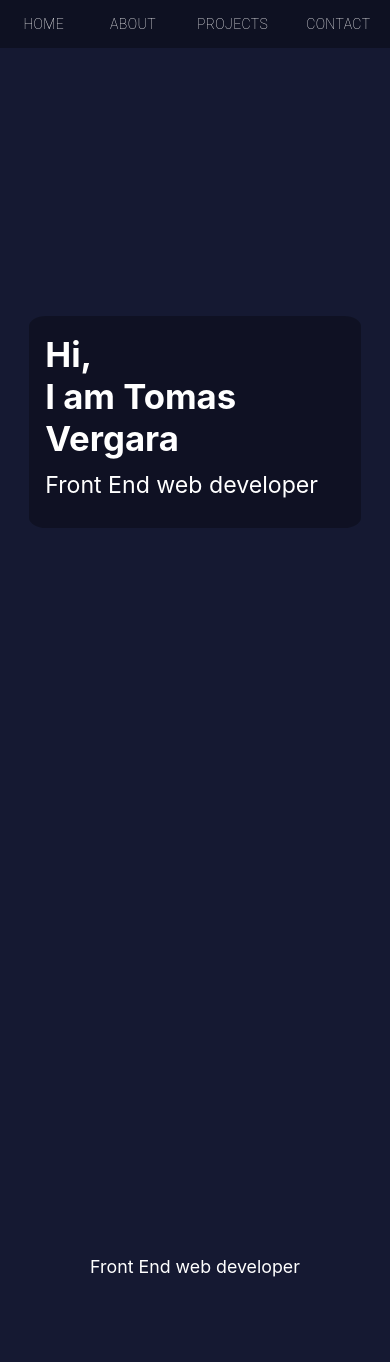
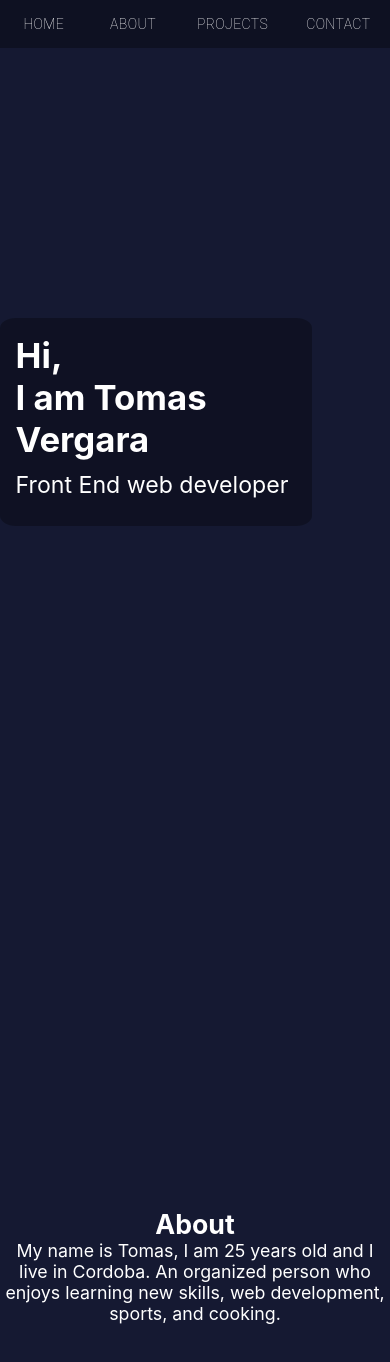
Before and after one commit to tomasVergara14/portfolio-tomas-vergara, a React (Create React App) app: page / in a window 390 px wide. Shown: the top 1362 px of the page. Built offline with nearby package versions, Linux system fonts and the light colour scheme.

Commit message:
home responsive

```diff
--- a/src/App.css
+++ b/src/App.css
@@ -14,3 +14,8 @@
   font-size: calc(10px + 2vmin);
   color: white;
 }
+.homePage{
+  width: 100%;
+  display: flex;
+  justify-content: center;
+}
--- a/src/App.js
+++ b/src/App.js
@@ -10,10 +10,10 @@ function App() {
   return (
     <div className="App">
       <NavBar/>
-      <div id="home">
+      <div className="homePage" id="home">
         <Pages id="home" body={<Home/>} />
       </div>
-      <div id="about">
+      <div className="aboutPage" id="about">
         <Pages id="about"  body={<About/>} />
       </div>
       <div id="projects">
--- a/src/Components/Pages/About/About.jsx
+++ b/src/Components/Pages/About/About.jsx
@@ -3,7 +3,8 @@ import React from 'react'
 const About = () => {
     return (
         <div className="aboutCard">
-                <p className="bodyAbout">Front End web developer </p>
+            <h2 className="aboutTitle">About</h2>
+            <p className="bodyAbout">My name is Tomas, I am 25 years old and I live in Cordoba. An organized person who enjoys learning new skills, web development, sports, and cooking. </p>
         </div>
 
     )
--- a/src/Components/Pages/Home/Home.css
+++ b/src/Components/Pages/Home/Home.css
@@ -1,10 +1,10 @@
 .containerHomeBody{
     display: flex;
-    flex-direction: column;
+    justify-content: center;
     text-align: left;
     font-size: 1.3em;
     height: 100%;
-    width: 100%;
+    width: 80%;
 }
 .homeCard{
     display: flex;
@@ -16,3 +16,5 @@
 .bodyHome{
     margin: 4% 0%;
 }
+
+/* @media(min.width:) */
```
Also changed, not shown: src/Components/Pages/About/About.css (added).
